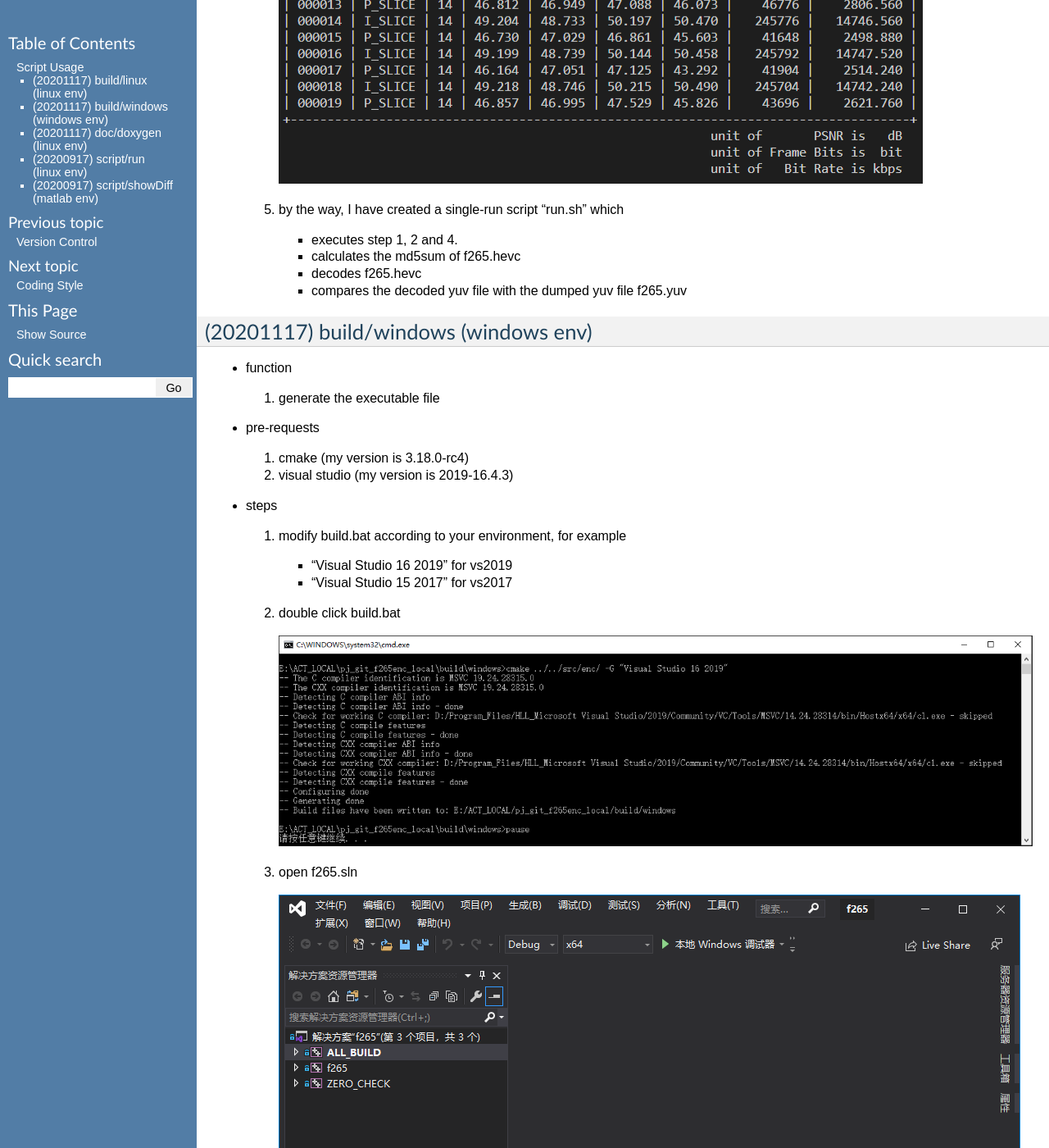
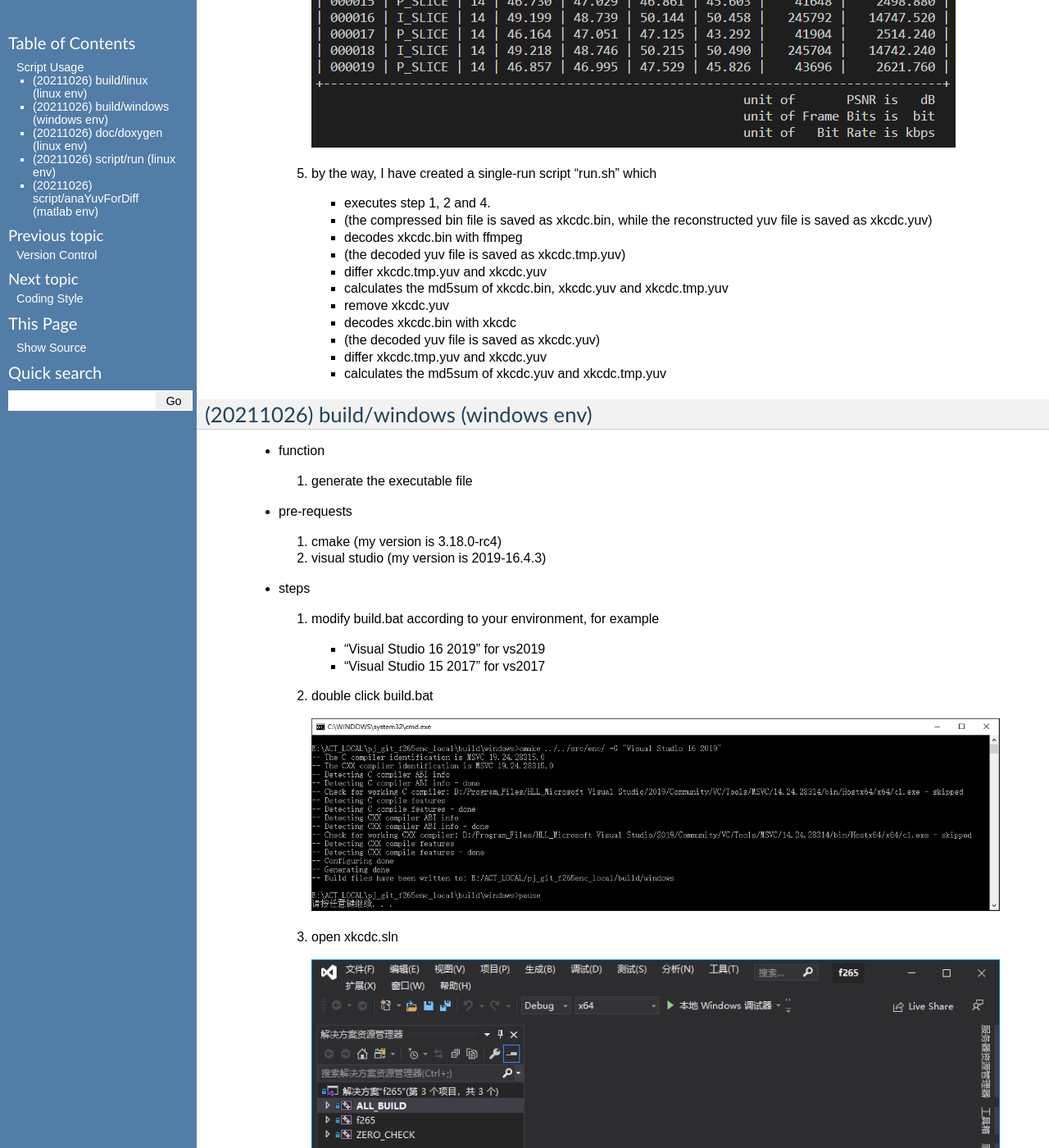
Before and after one commit to iamhll/f265enc_doc, a Sphinx documentation site: the page built from source/script_usage/main.rst, in a window 1280 px wide and 1400 px high, scrolled down 2284 px. Shown: the whole window at 82% size. Built offline with Sphinx 7.4.7, drawn with Linux system fonts in a browser that asks for light colours; some of the changed text lies outside the part shown.

Commit message:
- [MAJOR] [UPDATE] 1. script_usage a. reset to phase 003

```diff
--- a/source/script_usage/main.rst
+++ b/source/script_usage/main.rst
@@ -10,225 +10,235 @@
 Script Usage
 ============
 
-(20201117) build/linux (linux env)
+(20211026) build/linux (linux env)
 ----------------------------------
 
-*   function
+    *   function
 
-    #.  generate the executable file
-
-    \
-
-*   pre-requests
-
-    #.  gcc, g++ (my version is 7.5.0)
-    #.  make     (my version is 4.1)
-    #.  cmake    (my version is 3.10.2)
-
-    \
-
-*   steps
-
-    #.  execute "./build.sh"     to build x64-version environment
-        or      "./build.sh x84" to build x86-version environment
-
-        .. image:: buildLinuxStep1.png
+        #.  generate the executable file
 
         \
 
-    #.  execute "make" to generate f265 executable file
+    *   pre-requests
 
-        .. image:: buildLinuxStep2.png
+        #.  gcc, g++ (my version is 7.5.0)
+        #.  make     (my version is 4.1)
+        #.  cmake    (my version is 3.10.2)
 
         \
 
-    #.  modify script/run/f265.cfg according to your requests, for example
+    *   steps
 
-        *   InputFile    /mnt/e/DOWNLOAD/SEQUENCE/bitDepth_8/BasketballPass/BasketballPass.yuv
+        #.  execute "./build.sh [FLAG_X86=<ON|OFF>] [FLAG_ASM=<ON|OFF>]" to build linux environment
+
+            .. image:: buildLinuxStep1.png
+
+            \
+
+        #.  execute "make" to generate xkcdc executable file
+
+            .. image:: buildLinuxStep2.png
+
+            \
+
+        #.  modify script/run/xkcdc.cfg according to your requests, for example
+
+            *   \-\-strFileYuv    /mnt/e/DOWNLOAD/SEQUENCE/HM/BasketballPass/BasketballPass.yuv
+
+            \
+
+        #.  execute "./xkcdc -c ../../script/run/xkcdc.cfg" to run the executable file xkcdc under encoding mode
+
+            .. image:: buildLinuxStep4.png
+
+            \
+
+        #.  by the way, I have created a single-run script "run.sh" which
+
+            *   executes step 1, 2 and 4.
+            *    (the compressed bin file is saved as xkcdc.bin, while the reconstructed yuv file is saved as xkcdc.yuv)
+            *   decodes xkcdc.bin with ffmpeg
+            *   (the decoded yuv file is saved as xkcdc.tmp.yuv)
+            *   differ xkcdc.tmp.yuv and xkcdc.yuv
+            *   calculates the md5sum of xkcdc.bin, xkcdc.yuv and xkcdc.tmp.yuv
+            *   remove xkcdc.yuv
+            *   decodes xkcdc.bin with xkcdc
+            *   (the decoded yuv file is saved as xkcdc.yuv)
+            *   differ xkcdc.tmp.yuv and xkcdc.yuv
+            *   calculates the md5sum of xkcdc.yuv and xkcdc.tmp.yuv
+
+            \
+
+
+(20211026) build/windows (windows env)
+--------------------------------------
+
+    *   function
+
+        #.  generate the executable file
 
         \
 
-    #.  execute "./f265 -c ../../script/run/f265.cfg" to run the f265 executable file
+    *   pre-requests
 
-        .. image:: buildLinuxStep4.png
+        #.  cmake         (my version is 3.18.0-rc4)
+        #.  visual studio (my version is 2019-16.4.3)
 
         \
 
-    #.  by the way, I have created a single-run script "run.sh" which
+    *   steps
 
-        *   executes step 1, 2 and 4.
-        *   calculates the md5sum of f265.hevc
-        *   decodes f265.hevc
-        *   compares the decoded yuv file with the dumped yuv file f265.yuv
+        #.  modify build.bat according to your environment, for example
+
+            *   "Visual Studio 16 2019" for vs2019
+            *   "Visual Studio 15 2017" for vs2017
+
+            \
+
+        #.  double click build.bat
+
+            .. image:: buildWindowsStep2.png
+
+            \
+
+        #.  open xkcdc.sln
+
+            .. image:: buildWindowsStep3.png
+
+            \
+
+        #.  set xkcdc as the startup item
+
+            .. image:: buildWindowsStep4.png
+
+            \
+
+        #.  add "-c ..\\..\\script\\run\\xkcdc.cfg" to the command-line parameters of xkcdc
+
+            .. image:: buildWindowsStep5a.png
+            .. image:: buildWindowsStep5b.png
+
+            \
+
+        #.  *set the stack reserve size of xkcdc to 10000000*
+
+            *thanks to the pointer-type varibles adopted now, this step is no longer necessary*
+
+            \
+
+        #.  modify script/run/xkcdc.cfg according to your requests, for example
+
+            *   \-\-strFileYuv    E:\\DOWNLOAD\\SEQUENCE\\HM\\BasketballPass\\BasketballPass.yuv
+
+            \
+
+        #.  click "Start" to generate and run xkcdc executable file
+
+            .. image:: buildWindowsStep8.png
+
+            \
+
+
+(20211026) doc/doxygen (linux env)
+----------------------------------
+
+    *   function
+
+        *   generate documents
 
         \
 
-(20201117) build/windows (windows env)
---------------------------------------
+    *   pre-requests
 
-*   function
-
-    #.  generate the executable file
-
-    \
-
-*   pre-requests
-
-    #.  cmake         (my version is 3.18.0-rc4)
-    #.  visual studio (my version is 2019-16.4.3)
-
-    \
-
-*   steps
-
-    #.  modify build.bat according to your environment, for example
-
-        *   "Visual Studio 16 2019" for vs2019
-        *   "Visual Studio 15 2017" for vs2017
+        *   doxygen (my version is 1.8.13)
+        *   graphviz
 
         \
 
-    #.  double click build.bat
+    *   steps
 
-        .. image:: buildWindowsStep2.png
+        *   execute "./doxygen.sh"
+
+            .. image:: docDoxygenStep1.png
+
+            \
+
+
+(20211026) script/run (linux env)
+---------------------------------
+
+    *   function
+
+        #.  automatically run xkcdc according to your lists (sequence × qp)
+        #.  calculate and note down md5sum of bin files
+        #.  compare the reconstructed and decoded yuv files and mark any mismatch
+        #.  extract PSNR and bit rate information
+        #.  calculate B-D rate
 
         \
 
-    #.  open f265.sln
+    *   pre-requests
 
-        .. image:: buildWindowsStep3.png
+        #.  gcc, g++ (my version is 7.5.0)
+        #.  make     (my version is 4.1)
+        #.  cmake    (my version is 3.10.2)
+        #.  md5sum   (my version is 8.28)
+        #.  ffmpeg   (my version is 3.4.6)
+        #.  python3  (my version is 3.6.9)
 
         \
 
-    #.  set f265 as the startup item
+    *   steps
 
-        .. image:: buildWindowsStep4.png
+        #.  modify xkcdc.sh according to your requests, for example
+
+            *   CSTR_DIR_SRC="/mnt/e/DOWNLOAD/SEQUENCE/HM"
+
+            \
+
+        #.  execute "make run"
+
+            .. image:: scriptRunStep2.png
+
+            \
+
+
+(20211026) script/anaYuvForDiff (matlab env)
+--------------------------------------------
+
+    *   function
+
+        #.  compare two yuv files
 
         \
 
-    #.  add "-c ..\\..\\script\\run\\f265.cfg" to the command-line parameters of f265
+    *   pre-requests
 
-        .. image:: buildWindowsStep5a.png
-        .. image:: buildWindowsStep5b.png
+        #.  matlab (my version is 2019b)
 
         \
 
-    #.  *set the stack reserve size of f265 to 10000000*
+    *   steps
 
-        thanks to the pointer-type varibles adopted now, this step is no longer necessary.
+        #.  modify anaYuvForDiff.m according to your requests, for example
 
-        \
+            *   CSTR_FILE_A = '../run/sessionTest/dump/BasketballPass_22/xkcdc.tmp.yuv';
+            *   CSTR_FILE_B = '../run/sessionTest/dump/BasketballPass_22/xkcdc.yuv';
 
-    #.  modify script/run/f265.cfg according to your requests, for example
+            \
 
-        *  InputFile    E:\\DOWNLOAD\\SEQUENCE\\bitDepth_8\\BasketballPass\\BasketballPass.yuv
+        #.  execute anaYuvForDiff.m
 
-        \
+            if no mismatch is detected, it will automatically run to the end
 
-    #.  click "Start" to generate and run f265 executable file
+            .. image:: scriptShowDiffStep2a.png
 
-        .. image:: buildWindowsStep8.png
+            if mismatch is detected, it will stop
 
-        \
+            .. image:: scriptShowDiffStep2b.png
 
-(20201117) doc/doxygen (linux env)
-----------------------------------
+            and you can check the position of any mismatch
 
-*   function
+            .. image:: scriptShowDiffStep2c.png
 
-    *   generate documents
-
-    \
-
-*   pre-requests
-
-    *   doxygen (my version is 1.8.13)
-    *   graphviz
-
-    \
-
-*   steps
-
-    *   execute "./doxygen.sh"
-
-        .. image:: docDoxygenStep1.png
-
-        \
-
-(20200917) script/run (linux env)
----------------------------------
-
-*   function
-
-    #.  automatically run f265 according to your lists (sequence × qp)
-    #.  calculate and note down md5sum of hevc files
-    #.  compare reconstructed and decoded pictures and mark any mismatch
-    #.  extract PSNR and bit rate information
-    #.  calculate B-D rate
-
-    \
-
-*   pre-requests
-
-    #.  gcc, g++ (my version is 7.5.0)
-    #.  make     (my version is 4.1)
-    #.  cmake    (my version is 3.10.2)
-    #.  md5sum   (my version is 8.28)
-    #.  ffmpeg   (my version is 3.4.6)
-    #.  python3  (my version is 3.6.9)
-
-    \
-
-*   steps
-
-    #.  modify f265.sh according to your requests, for example
-
-        *   NAME_DIR_SEQ="/mnt/e/DOWNLOAD/SEQUENCE/bitDepth_8"
-
-        \
-
-    #.  execute "make run"
-
-        .. image:: scriptRunStep2.png
-
-        \
-
-(20200917) script/showDiff (matlab env)
----------------------------------------
-
-*   function
-
-    #.  compare two pictures
-
-    \
-
-*   pre-requests
-
-    #.  matlab (my version is 2019b)
-
-    \
-
-*   steps
-
-    #.  modify showDiff.m according to your requests, for example
-
-        *   A_FILE       = '../run/sessionTest/dump/BasketballPass_22/f265.tmp.yuv';
-        *   B_FILE       = '../run/sessionTest/dump/BasketballPass_22/f265.yuv';
-
-        \
-
-    #.  execute showDiff.m
-
-        if no mismatch is detected, it will automatically run to the end
-
-        .. image:: scriptShowDiffStep2a.png
-
-        if mismatch is detected, it will stop
-
-        .. image:: scriptShowDiffStep2b.png
-
-        and you can check the mismatch
-
-        .. image:: scriptShowDiffStep2c.png
-
-        \
+            \
```
